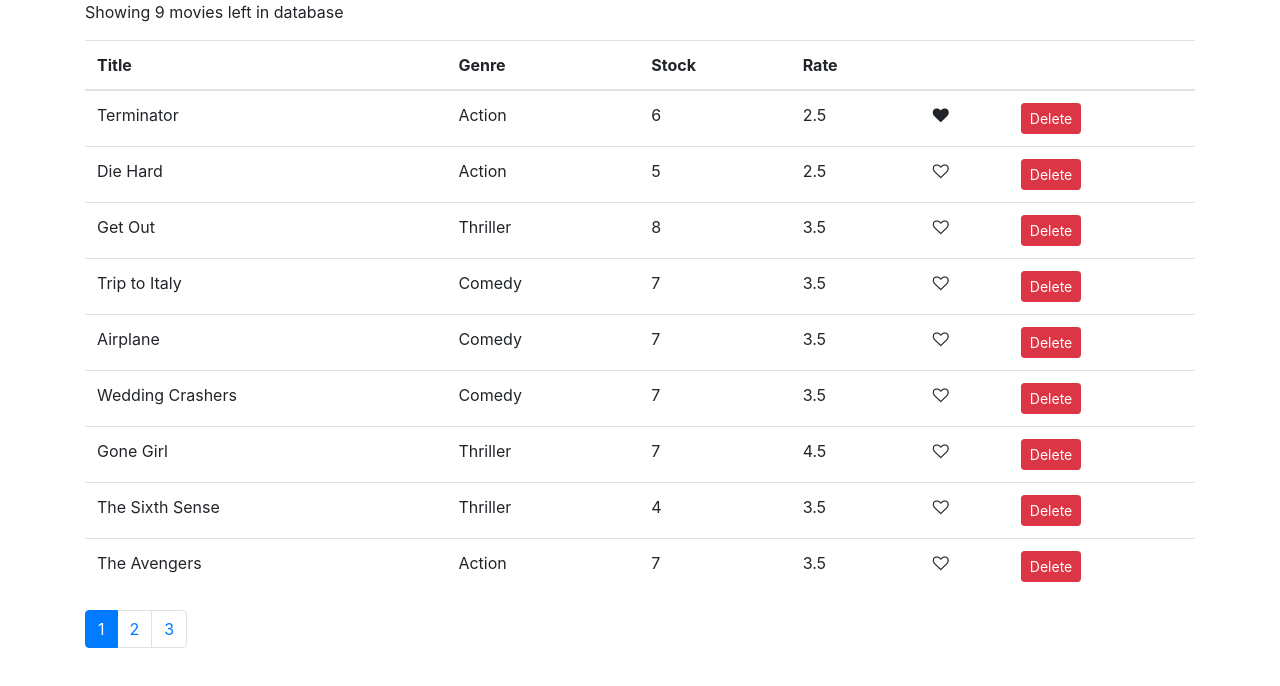
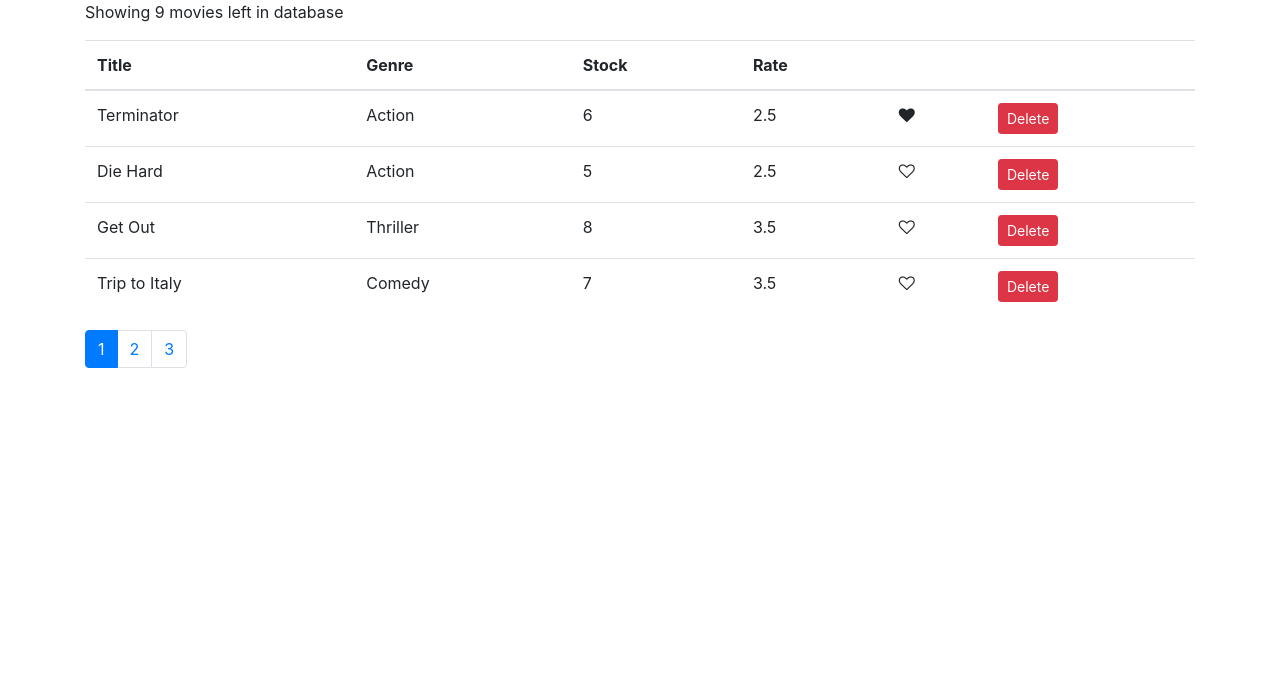
Before and after one commit to Christinekrm02/vidly, a React (Create React App) app: page / in a window 1280 px wide. Shown: the top 686 px of the page. Built offline with nearby package versions, Linux system fonts and the light colour scheme.

Commit message:
implemented pagination. need to add type checking functionality to prevent bugs in paginate props

```diff
--- a/src/components/movies.jsx
+++ b/src/components/movies.jsx
@@ -2,6 +2,7 @@
 import Like from "./common/like";
 import Pagination from "./common/pagination";
 import { getMovies } from "../services/fakeMovieService";
+import { paginate } from "../utils/paginate";
 
 class Movies extends Component {
   state = {
@@ -34,8 +35,9 @@
   };
   render() {
     const { length: count } = this.state.movies;
-    const { pageSize, currentPage } = this.state;
+    const { pageSize, currentPage, movies: allMovies } = this.state;
     if (count === 0) return <p>No movies left in database</p>;
+    const movies = paginate(allMovies, currentPage, pageSize);
     return (
       <React.Fragment>
         <p>Showing {count} movies left in database </p>
@@ -51,7 +53,7 @@
             </tr>
           </thead>
           <tbody>
-            {this.state.movies.map(movie => (
+            {movies.map(movie => (
               <tr key={movie._id}>
                 <td>{movie.title}</td>
                 <td>{movie.genre.name}</td>
--- /dev/null
+++ b/src/utils/paginate.js
@@ -0,0 +1,6 @@
+import _ from "lodash";
+
+export function paginate(items, pageNumber, pageSize) {
+  const startIndex = (pageNumber - 1) * pageSize;
+  return _(items).slice(startIndex).take(pageSize).value();
+}
```
Also changed, not shown: 1 other file (tests, documents, lock files or other folders).
